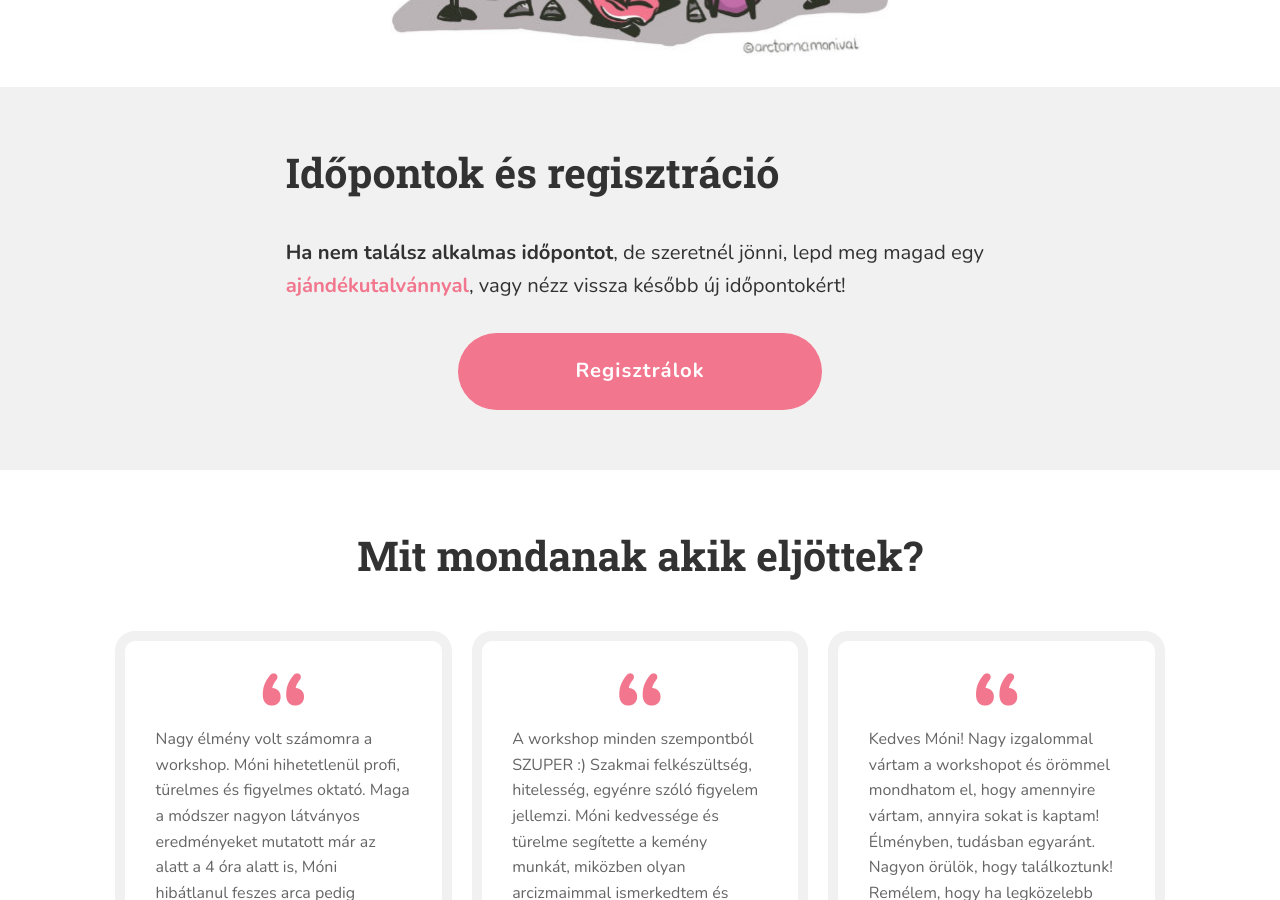
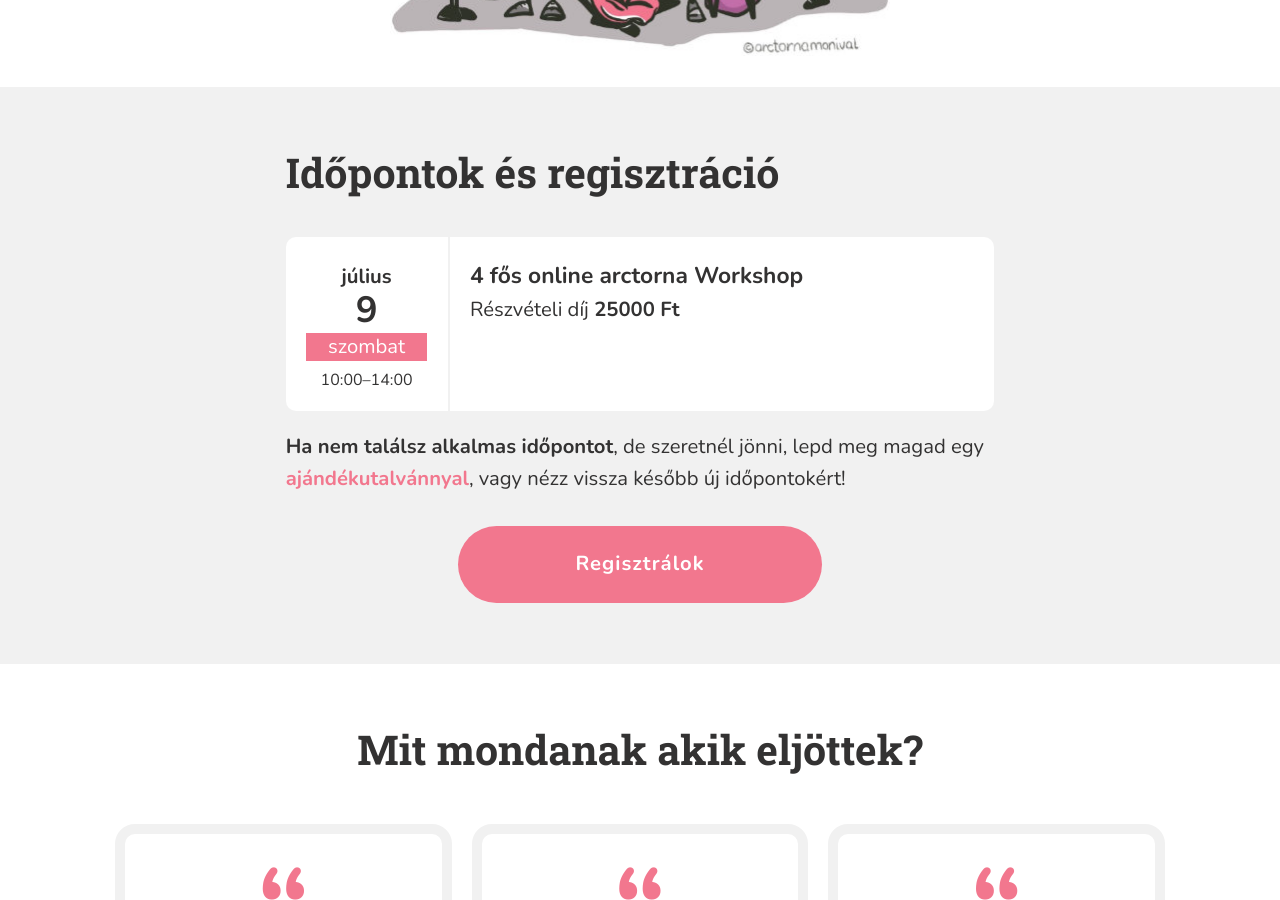
Before and after one commit to monikamudra/arctorna, a Jekyll site: the page built from workshop.md, in a window 1280 px wide and 900 px high, scrolled down 2126 px. Built offline with Jekyll 4.4.1, drawn with Linux system fonts in a browser that asks for light colours.

Commit message:
Update event

```diff
--- a/_data/workshop.yaml
+++ b/_data/workshop.yaml
@@ -36,3 +36,10 @@ events:
     address: 1114, Budapest Bartók Béla út 9.
     price: 25000
     full: false
+
+  - date: 2022-7-9-T10:00
+    start: "10:00"
+    end: "14:00"
+    title: 4 fős online arctorna Workshop
+    price: 25000
+    full: false
```
